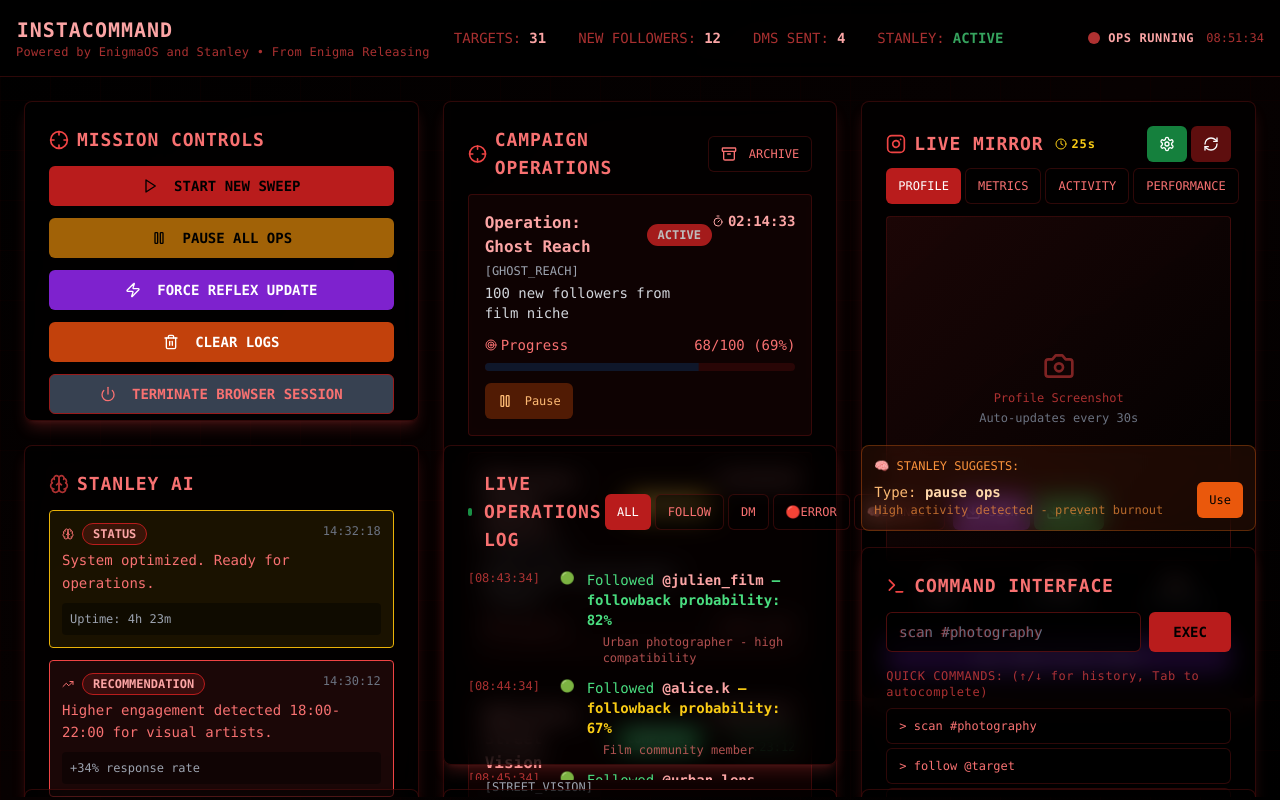
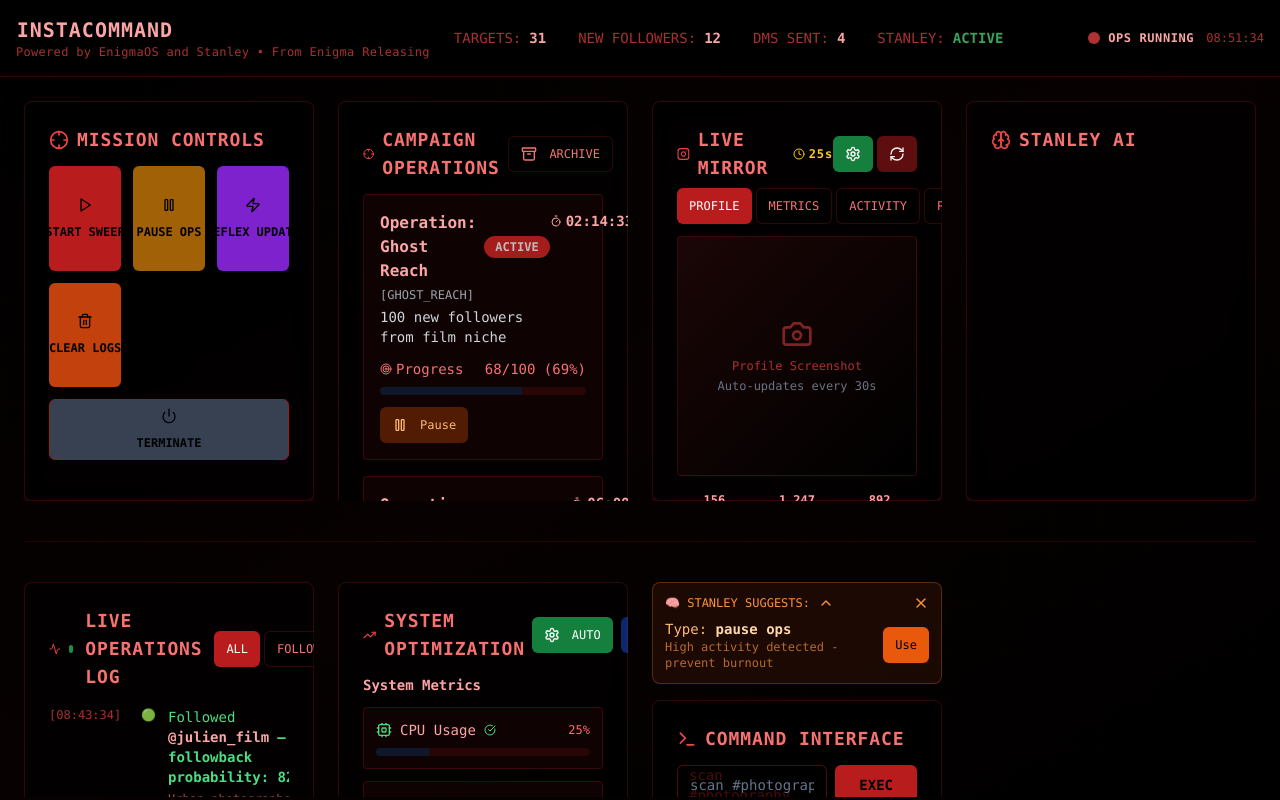
Before and after one commit to JulienEnigma/instacommand, a React (Vite) app: page / in a window 1280 px wide. Built offline with nearby package versions, Linux system fonts and the light colour scheme.

Commit message:
feat: Implement UI/UX improvements
Implemented the plan to address UI/UX issues, including grid layout, component redesign, header standardization, timestamp alignment, section dividers, and responsive scaling.

```diff
--- a/src/components/dashboard/CommandInterface.tsx
+++ b/src/components/dashboard/CommandInterface.tsx
@@ -1,11 +1,10 @@
-
 import React, { useState, useRef, useEffect } from 'react';
 import { Card, CardContent, CardHeader, CardTitle } from "@/components/ui/card";
 import { Input } from "@/components/ui/input";
 import { Button } from "@/components/ui/button";
 import { ScrollArea } from "@/components/ui/scroll-area";
 import { toast } from "sonner";
-import { Terminal, Zap, ArrowUp } from 'lucide-react';
+import { Terminal, Zap, ArrowUp, X, ChevronDown, ChevronUp } from 'lucide-react';
 
 interface Command {
   input: string;
@@ -25,6 +24,7 @@ export const CommandInterface = () => {
   const [isExecuting, setIsExecuting] = useState(false);
   const [historyIndex, setHistoryIndex] = useState(-1);
   const [showAutocomplete, setShowAutocomplete] = useState(false);
+  const [showSuggestions, setShowSuggestions] = useState(true);
   const inputRef = useRef<HTMLInputElement>(null);
 
   const [commandHistory, setCommandHistory] = useState<Command[]>([
@@ -151,6 +151,10 @@ export const CommandInterface = () => {
     }
   };
 
+  const dismissSuggestion = (index: number) => {
+    setStanleySuggestions(prev => prev.filter((_, i) => i !== index));
+  };
+
   // Generate Stanley suggestions periodically
   useEffect(() => {
     const suggestions = [
@@ -178,20 +182,39 @@ export const CommandInterface = () => {
     'status all',
     'pause ops',
     'reflex update',
-    'initiate ghost_reach',
-    'stanley report'
+    'initiate ghost_reach'
   ];
 
   return (
-    <div className="space-y-4">
-      {/* Stanley Suggestions */}
-      {stanleySuggestions.length > 0 && (
+    <div className="space-y-4 h-full">
+      {/* Stanley Suggestions - Positioned above command interface */}
+      {stanleySuggestions.length > 0 && showSuggestions && (
         <Card className="bg-orange-900/20 border-orange-500/30 text-orange-300 backdrop-blur-md">
           <CardContent className="p-3">
-            <div className="text-xs text-orange-400 mb-2">🧠 STANLEY SUGGESTS:</div>
+            <div className="flex items-center justify-between mb-2">
+              <div className="text-xs text-orange-400 flex items-center">
+                🧠 STANLEY SUGGESTS:
+                <Button
+                  size="sm"
+                  variant="ghost"
+                  onClick={() => setShowSuggestions(!showSuggestions)}
+                  className="ml-2 h-4 w-4 p-0 text-orange-400 hover:text-orange-300"
+                >
+                  {showSuggestions ? <ChevronUp className="h-3 w-3" /> : <ChevronDown className="h-3 w-3" />}
+                </Button>
+              </div>
+              <Button
+                size="sm"
+                variant="ghost"
+                onClick={() => setStanleySuggestions([])}
+                className="h-4 w-4 p-0 text-orange-400 hover:text-orange-300"
+              >
+                <X className="h-3 w-3" />
+              </Button>
+            </div>
             {stanleySuggestions.slice(-1).map((suggestion, index) => (
               <div key={index} className="flex items-center justify-between">
-                <div>
+                <div className="flex-1">
                   <div className="text-sm font-mono">
                     Type: <span className="text-orange-200 font-bold">{suggestion.text}</span>
                   </div>
@@ -200,7 +223,7 @@ export const CommandInterface = () => {
                 <Button
                   size="sm"
                   onClick={() => executeSuggestion(suggestion.text)}
-                  className="bg-orange-600 hover:bg-orange-500 text-black text-xs"
+                  className="bg-orange-600 hover:bg-orange-500 text-black text-xs ml-2 flex-shrink-0"
                 >
                   Use
                 </Button>
@@ -210,14 +233,14 @@ export const CommandInterface = () => {
         </Card>
       )}
 
-      <Card className="bg-black/60 border-red-800/30 text-red-400 backdrop-blur-md shadow-lg shadow-red-500/20">
+      <Card className="bg-black/60 border-red-800/30 text-red-400 backdrop-blur-md shadow-lg shadow-red-500/20 flex-1">
         <CardHeader className="pb-3">
           <CardTitle className="text-lg font-bold tracking-wider flex items-center">
             <Terminal className="mr-2 h-5 w-5 text-red-500" />
             COMMAND INTERFACE
           </CardTitle>
         </CardHeader>
-        <CardContent className="space-y-4">
+        <CardContent className="space-y-4 h-[calc(100%-80px)]">
           <div className="relative">
             <div className="flex space-x-2">
               <div className="relative flex-1">
@@ -254,7 +277,7 @@ export const CommandInterface = () => {
               <Button
                 onClick={executeCommand}
                 disabled={isExecuting}
-                className={`px-6 font-bold transition-all duration-300 ${
+                className={`px-6 font-bold transition-all duration-300 flex-shrink-0 ${
                   isExecuting
                     ? 'bg-red-900 text-red-300 animate-pulse'
                     : 'bg-red-700 hover:bg-red-600 text-black hover:shadow-lg hover:shadow-red-500/50'
@@ -280,11 +303,11 @@ export const CommandInterface = () => {
             )}
           </div>
 
-          <div>
+          <div className="flex-1">
             <div className="text-xs text-red-500/70 mb-2 tracking-wider">
               QUICK COMMANDS: (↑/↓ for history, Tab to autocomplete)
             </div>
-            <div className="grid grid-cols-1 gap-1 max-h-32 overflow-y-auto">
+            <div className="grid grid-cols-1 gap-1 max-h-20 overflow-y-auto">
               {quickCommands.map((cmd, index) => (
                 <Button
                   key={index}
@@ -301,21 +324,25 @@ export const CommandInterface = () => {
         </CardContent>
       </Card>
 
-      <Card className="bg-black/60 border-red-800/30 text-red-400 backdrop-blur-md shadow-lg shadow-red-500/20">
+      <Card className="bg-black/60 border-red-800/30 text-red-400 backdrop-blur-md shadow-lg shadow-red-500/20 flex-1">
         <CardHeader className="pb-3">
           <CardTitle className="text-sm font-bold tracking-wider">COMMAND HISTORY</CardTitle>
         </CardHeader>
-        <CardContent>
-          <ScrollArea className="h-48">
+        <CardContent className="h-[calc(100%-60px)]">
+          <ScrollArea className="h-full">
             <div className="space-y-3 font-mono text-xs">
               {commandHistory.slice().reverse().map((cmd, index) => (
-                <div key={index} className="border-l-2 border-red-800/50 pl-3 animate-fade-in">
-                  <div className="text-red-500/70">[{cmd.timestamp}]</div>
-                  <div className="text-red-300 break-words">
-                    {'>'} {cmd.input}
-                  </div>
-                  <div className={`mt-1 break-words ${cmd.success ? 'text-red-400/70' : 'text-red-500'}`}>
-                    {cmd.output}
+                <div key={index} className="flex items-start space-x-3 py-1 animate-fade-in">
+                  <span className="text-red-500/70 text-xs w-20 flex-shrink-0 font-mono">
+                    [{cmd.timestamp}]
+                  </span>
+                  <div className="flex-1 min-w-0">
+                    <div className="text-red-300 break-words">
+                      {'>'} {cmd.input}
+                    </div>
+                    <div className={`mt-1 break-words ${cmd.success ? 'text-red-400/70' : 'text-red-500'}`}>
+                      {cmd.output}
+                    </div>
                   </div>
                 </div>
               ))}
--- a/src/components/dashboard/InstagramMirror.tsx
+++ b/src/components/dashboard/InstagramMirror.tsx
@@ -1,4 +1,3 @@
-
 import React, { useState, useEffect } from 'react';
 import { Card, CardContent, CardHeader, CardTitle } from "@/components/ui/card";
 import { Button } from "@/components/ui/button";
@@ -38,6 +37,7 @@ export const InstagramMirror = () => {
   const [autoRefresh, setAutoRefresh] = useState(true);
   const [refreshInterval, setRefreshInterval] = useState(30);
   const [nextRefresh, setNextRefresh] = useState(30);
+  const [hasData, setHasData] = useState(false);
 
   const [stats, setStats] = useState<ProfileStats>({
     followers: 1247,
@@ -79,6 +79,14 @@ export const InstagramMirror = () => {
     return () => clearInterval(interval);
   }, [autoRefresh, refreshInterval]);
 
+  // Simulate data loading
+  useEffect(() => {
+    const timer = setTimeout(() => {
+      setHasData(true);
+    }, 2000);
+    return () => clearTimeout(timer);
+  }, []);
+
   const handleRefresh = () => {
     setIsRefreshing(true);
     setTimeout(() => {
@@ -90,7 +98,6 @@ export const InstagramMirror = () => {
         lastUpdate: new Date().toLocaleTimeString('en-US', { hour12: false })
       }));
 
-      // Update performance metrics
       setPerformanceMetrics(prev => prev.map(metric => ({
         ...metric,
         value: Math.max(0, metric.value + (Math.random() - 0.5) * metric.value * 0.1),
@@ -98,6 +105,7 @@ export const InstagramMirror = () => {
       })));
 
       setIsRefreshing(false);
+      setHasData(true);
       toast({
         title: "Profile Updated",
         description: "Latest data synced from Instagram",
@@ -151,13 +159,13 @@ export const InstagramMirror = () => {
   };
 
   return (
-    <Card className="bg-black/60 border-red-800/30 text-red-400 backdrop-blur-md shadow-lg shadow-red-500/20">
+    <Card className={`bg-black/60 border-red-800/30 text-red-400 backdrop-blur-md shadow-lg shadow-red-500/20 transition-all duration-300 ${hasData ? 'h-full' : 'h-32'}`}>
       <CardHeader className="pb-3">
         <CardTitle className="text-lg font-bold tracking-wider flex items-center justify-between">
           <div className="flex items-center">
             <Instagram className="mr-2 h-5 w-5 text-red-500" />
             LIVE MIRROR
-            {autoRefresh && (
+            {autoRefresh && hasData && (
               <div className="ml-3 text-xs text-yellow-400 flex items-center">
                 <Clock className="mr-1 h-3 w-3" />
                 {nextRefresh}s
@@ -188,6 +196,7 @@ export const InstagramMirror = () => {
           </div>
         </CardTitle>
 
+        {hasData && (
           <div className="flex space-x-1">
             {['profile', 'metrics', 'activity', 'performance'].map((mode) => (
               <Button
@@ -205,9 +214,21 @@ export const InstagramMirror = () => {
               </Button>
             ))}
           </div>
+        )}
       </CardHeader>
 
       <CardContent>
+        {!hasData ? (
+          // Minimal placeholder state
+          <div className="flex items-center justify-center space-x-4 text-red-500/50">
+            <Camera className="h-6 w-6 animate-pulse" />
+            <div className="text-sm">
+              {isRefreshing ? 'Syncing profile data...' : 'Connecting to Instagram...'}
+            </div>
+          </div>
+        ) : (
+          // Full content when data is available
+          <>
             {viewMode === 'profile' && (
               <div className="space-y-4">
                 <div className="aspect-square bg-gradient-to-br from-red-900/20 to-black border border-red-800/30 rounded flex items-center justify-center">
@@ -323,6 +344,8 @@ export const InstagramMirror = () => {
                 Export Mirror Data
               </Button>
             </div>
+          </>
+        )}
       </CardContent>
     </Card>
   );
--- a/src/components/dashboard/MissionControls.tsx
+++ b/src/components/dashboard/MissionControls.tsx
@@ -29,6 +29,44 @@ export const MissionControls = () => {
     }
   };
 
+  const controls = [
+    {
+      icon: Play,
+      label: 'START SWEEP',
+      action: 'start',
+      command: 'NEW SWEEP INITIATED',
+      color: 'bg-red-700 hover:bg-red-600 hover:shadow-red-500/30'
+    },
+    {
+      icon: Pause,
+      label: 'PAUSE OPS',
+      action: 'pause',
+      command: 'ALL OPS PAUSED',
+      color: 'bg-yellow-700 hover:bg-yellow-600 hover:shadow-yellow-500/30'
+    },
+    {
+      icon: Zap,
+      label: 'REFLEX UPDATE',
+      action: 'upgrade',
+      command: 'REFLEX UPGRADE FORCED',
+      color: 'bg-purple-700 hover:bg-purple-600 hover:shadow-purple-500/30'
+    },
+    {
+      icon: Trash2,
+      label: 'CLEAR LOGS',
+      action: 'clear',
+      command: 'LOGS CLEARED',
+      color: 'bg-orange-700 hover:bg-orange-600 hover:shadow-orange-500/30'
+    },
+    {
+      icon: Power,
+      label: 'TERMINATE',
+      action: 'terminate',
+      command: 'BROWSER SESSION TERMINATED',
+      color: 'bg-gray-700 hover:bg-gray-600 border border-red-800 hover:shadow-red-500/30'
+    }
+  ];
+
   return (
     <Card className="bg-black/60 border-red-800/30 text-red-400 backdrop-blur-md shadow-lg shadow-red-500/20 h-full">
       <CardHeader className="pb-3">
@@ -37,46 +75,26 @@ export const MissionControls = () => {
           MISSION CONTROLS
         </CardTitle>
       </CardHeader>
-      <CardContent className="space-y-3">
-        <Button
-          onClick={() => executeCommand('NEW SWEEP INITIATED', 'start')}
-          className="w-full bg-red-700 hover:bg-red-600 text-black font-bold transition-all duration-300 hover:shadow-lg hover:shadow-red-500/50"
-        >
-          <Play className="mr-2 h-4 w-4" />
-          START NEW SWEEP
-        </Button>
-
-        <Button
-          onClick={() => executeCommand('ALL OPS PAUSED', 'pause')}
-          className="w-full bg-yellow-700 hover:bg-yellow-600 text-black font-bold transition-all duration-300 hover:shadow-lg hover:shadow-yellow-500/50"
-        >
-          <Pause className="mr-2 h-4 w-4" />
-          PAUSE ALL OPS
-        </Button>
-
-        <Button
-          onClick={() => executeCommand('REFLEX UPGRADE FORCED', 'upgrade')}
-          className="w-full bg-purple-700 hover:bg-purple-600 text-white font-bold transition-all duration-300 hover:shadow-lg hover:shadow-purple-500/50"
-        >
-          <Zap className="mr-2 h-4 w-4" />
-          FORCE REFLEX UPDATE
-        </Button>
-
-        <Button
-          onClick={() => executeCommand('LOGS CLEARED', 'clear')}
-          className="w-full bg-orange-700 hover:bg-orange-600 text-white font-bold transition-all duration-300 hover:shadow-lg hover:shadow-orange-500/50"
-        >
-          <Trash2 className="mr-2 h-4 w-4" />
-          CLEAR LOGS
-        </Button>
-
-        <Button
-          onClick={() => executeCommand('BROWSER SESSION TERMINATED', 'terminate')}
-          className="w-full bg-gray-700 hover:bg-gray-600 text-red-400 font-bold border border-red-800 transition-all duration-300 hover:shadow-lg hover:shadow-red-500/50"
-        >
-          <Power className="mr-2 h-4 w-4" />
-          TERMINATE BROWSER SESSION
-        </Button>
+      <CardContent className="h-[calc(100%-80px)]">
+        {/* Horizontal tile grid layout */}
+        <div className="grid grid-cols-3 grid-rows-2 gap-3 h-full">
+          {controls.map((control, index) => (
+            <Button
+              key={index}
+              onClick={() => executeCommand(control.command, control.action)}
+              className={`
+                flex flex-col items-center justify-center p-2 h-full min-h-[60px]
+                text-black font-bold text-xs leading-tight
+                transition-all duration-300 hover:shadow-lg
+                ${control.color}
+                ${index === 4 ? 'col-span-3' : ''}
+              `}
+            >
+              <control.icon className="h-4 w-4 mb-1 flex-shrink-0" />
+              <span className="text-center break-words">{control.label}</span>
+            </Button>
+          ))}
+        </div>
       </CardContent>
     </Card>
   );
--- a/src/components/dashboard/RealTimeLogs.tsx
+++ b/src/components/dashboard/RealTimeLogs.tsx
@@ -2,7 +2,7 @@ import React, { useState, useEffect, useRef } from 'react';
 import { Card, CardContent, CardHeader, CardTitle } from "@/components/ui/card";
 import { ScrollArea } from "@/components/ui/scroll-area";
 import { Button } from "@/components/ui/button";
-import { Download } from 'lucide-react';
+import { Download, Activity } from 'lucide-react';
 
 interface LogEntry {
   timestamp: string;
@@ -132,6 +132,7 @@ export const RealTimeLogs = () => {
       <CardHeader className="pb-3">
         <div className="flex items-center justify-between">
           <CardTitle className="text-lg font-bold tracking-wider flex items-center">
+            <Activity className="mr-2 h-5 w-5 text-red-500" />
             <span className="w-2 h-2 bg-green-500 rounded-full animate-pulse mr-3"></span>
             LIVE OPERATIONS LOG
           </CardTitle>
@@ -183,16 +184,16 @@ export const RealTimeLogs = () => {
           <div ref={scrollRef} className="space-y-1 font-mono text-sm">
             {filteredLogs.map((log, index) => (
               <div key={index} className="flex items-start space-x-3 py-1 animate-fade-in">
-                <span className="text-red-500/70 text-xs w-20 flex-shrink-0">
+                <span className="text-red-500/70 text-xs w-20 flex-shrink-0 font-mono">
                   [{log.timestamp}]
                 </span>
-                <span className="text-xs">{getOutcomeIcon(log.outcome)}</span>
+                <span className="text-xs flex-shrink-0">{getOutcomeIcon(log.outcome)}</span>
                 <div className="flex-1 min-w-0">
                   <span className={getLogColor(log.type)}>
                     {log.action} {log.target && <span className="text-red-300 font-bold">{log.target}</span>}
                     {log.type === 'follow' && getFollowbackDisplay(log.followbackChance)}
                   </span>
-                  <div className="text-red-400/70 text-xs mt-1 ml-4 break-words">
+                  <div className="text-red-400/70 text-xs mt-1 break-words">
                     {log.details}
                   </div>
                 </div>
--- a/src/pages/Dashboard.tsx
+++ b/src/pages/Dashboard.tsx
@@ -49,43 +49,50 @@ const Dashboard = () => {
         {/* Scrollable content area */}
         <ScrollArea className="h-[calc(100vh-80px)]">
           <div className="p-6">
-            {/* Enhanced responsive grid layout - 3 tiles per row */}
-            <div className="grid grid-cols-1 md:grid-cols-2 lg:grid-cols-3 gap-6">
+            {/* Enhanced responsive grid layout with proper spacing */}
+            <div className="grid grid-cols-1 md:grid-cols-2 lg:grid-cols-3 xl:grid-cols-4 gap-6 auto-rows-auto">
               {/* Row 1 */}
-              <div className="h-80">
+              <div className="min-h-[320px] max-h-[400px] overflow-hidden">
                 <MissionControls />
               </div>
-              <div className="h-80">
+              <div className="min-h-[320px] max-h-[400px] overflow-hidden">
                 <CampaignMode />
               </div>
-              <div className="h-80">
+              <div className="min-h-[200px] max-h-[400px] overflow-hidden transition-all duration-300">
                 <InstagramMirror />
               </div>
+              <div className="min-h-[320px] max-h-[400px] overflow-hidden xl:block hidden">
+                <StanleyInterface />
+              </div>
+
+              {/* Section Divider */}
+              <div className="col-span-full border-t border-red-800/20 pt-4 mt-4"></div>
 
               {/* Row 2 */}
-              <div className="h-80">
+              <div className="min-h-[320px] max-h-[400px] overflow-hidden xl:hidden">
                 <StanleyInterface />
               </div>
-              <div className="h-80">
+              <div className="min-h-[320px] max-h-[400px] overflow-hidden">
                 <RealTimeLogs />
               </div>
-              <div className="h-80">
+              <div className="min-h-[320px] max-h-[400px] overflow-hidden">
+                <SystemOptimization />
+              </div>
+              <div className="min-h-[320px] max-h-[400px] overflow-hidden">
                 <CommandInterface />
               </div>
 
+              {/* Section Divider */}
+              <div className="col-span-full border-t border-red-800/20 pt-4 mt-4"></div>
+
               {/* Row 3 */}
-              <div className="h-80">
+              <div className="min-h-[320px] max-h-[400px] overflow-hidden">
                 <ReflexNode />
               </div>
-              <div className="h-80">
+              <div className="min-h-[320px] max-h-[500px] overflow-hidden lg:col-span-2 xl:col-span-2">
                 <TacticalRadar />
               </div>
-              <div className="h-80">
-                <SystemOptimization />
-              </div>
-
-              {/* Row 4 */}
-              <div className="h-80">
+              <div className="min-h-[320px] max-h-[400px] overflow-hidden">
                 <TargetIntelligence />
               </div>
             </div>
```
Lines whose indentation alone changed are shown as unchanged.
